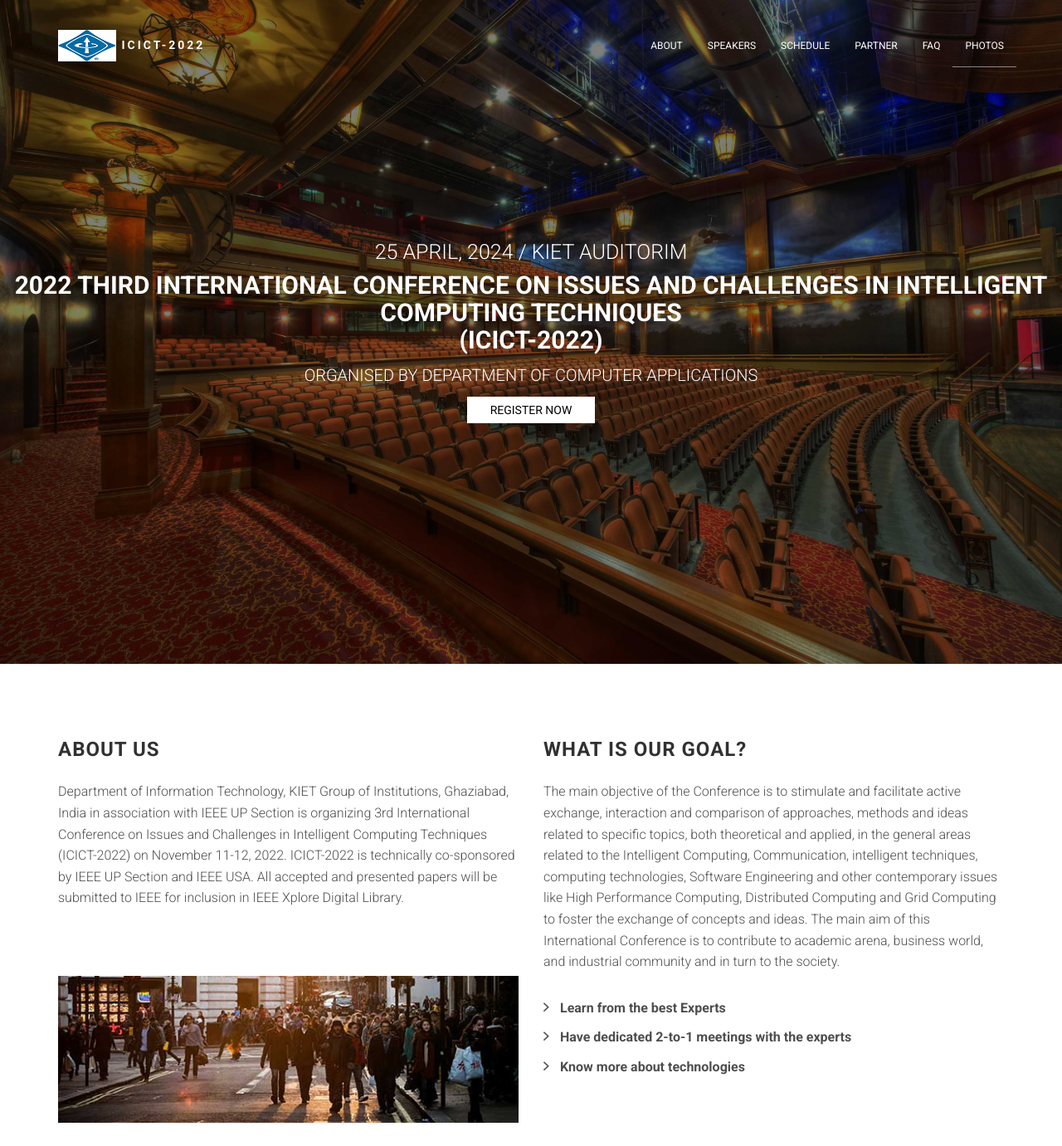
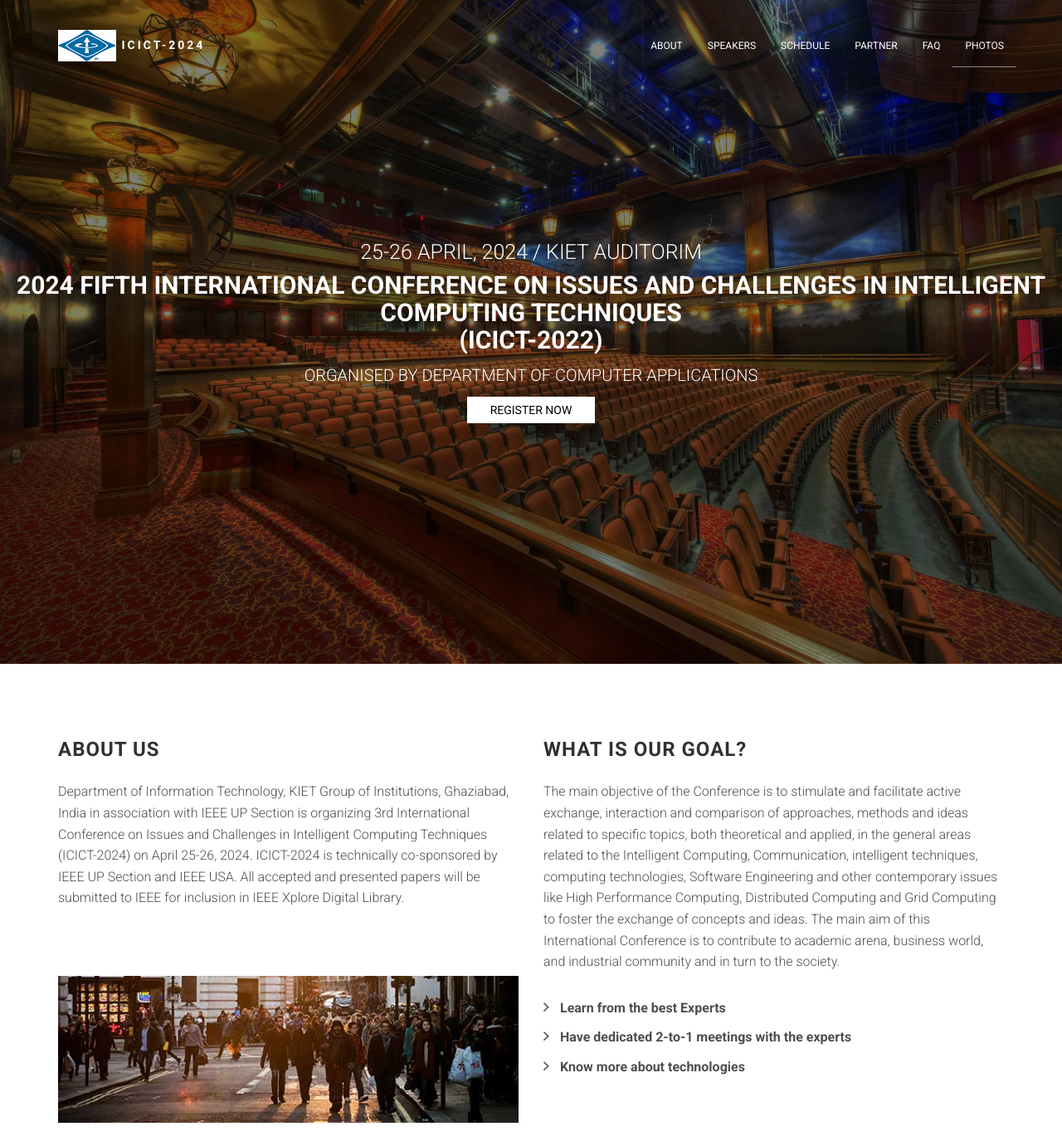
Before and after one commit to gaurmayank05/Conference_Website, a website: page index.html in a window 1280 px wide. Shown: the top 1381 px of the page at 83% size. Drawn offline with Linux system fonts and the light colour scheme; files whose address does not match are found by name.

Commit message:
Update index.html

```diff
--- a/index.html
+++ b/index.html
@@ -5,7 +5,7 @@
     <meta http-equiv="X-UA-Compatible" content="IE=edge">
     <meta name="viewport" content="width=device-width, initial-scale=1">
 
-    <title>ICICT-2022</title>
+    <title>ICICT-2024</title>
 
     <!-- css -->
     <link rel="stylesheet" href="bower_components/bootstrap/dist/css/bootstrap.min.css">
@@ -24,7 +24,7 @@
                         <!-- logo image  -->
                         <img src="assets/images/logo.png" alt="Logo">
 
-                        ICICT-2022
+                        ICICT-2024
                     </a>
                 </div>
 
@@ -57,9 +57,9 @@
     <header id="site-header" class="site-header valign-center">
         <div class="intro">
 
-            <h2>25 April, 2024 / KIET Auditorim</h2>
+            <h2>25-26 April, 2024 / KIET Auditorim</h2>
 
-            <h1>2022 Third International Conference on Issues and Challenges in Intelligent Computing Techniques<br>
+            <h1>2024 Fifth International Conference on Issues and Challenges in Intelligent Computing Techniques<br>
                 <center>(ICICT-2022)</center>
             </h1>
 
@@ -79,7 +79,7 @@
 
                     <p>Department of Information Technology, KIET Group of Institutions, Ghaziabad, India in association with IEEE UP
                         Section is organizing 3rd International Conference on Issues and Challenges in Intelligent Computing Techniques
-                        (ICICT-2022) on November 11-12, 2022. ICICT-2022 is technically co-sponsored by IEEE UP Section and IEEE USA.
+                        (ICICT-2024) on April 25-26, 2024. ICICT-2024 is technically co-sponsored by IEEE UP Section and IEEE USA.
                         All accepted and presented papers will be submitted to IEEE for inclusion in IEEE Xplore Digital Library.</p>
                         <br><br>
                     <figure>
@@ -119,7 +119,7 @@
                 <div class="col-sm-3">
 
                     <i class="ion-ios-calendar"></i>
-                    <h3>2024<br>April 24</h3>
+                    <h3>2024<br>April 24-25</h3>
 
                 </div>
                 <div class="col-sm-3">
@@ -600,7 +600,7 @@
                     </address>
                 </div>
                 <div class="col-sm-9">
-                    <iframe src="https://www.google.com/maps/place/KIET+Group+of+Institutions/@28.7531917,77.4931441,17z/data=!4m10!1m2!2m1!1skiet!3m6!1s0x390cf574d18f2b6f:0x4a65c0bc0122eb2f!8m2!3d28.7531917!4d77.497264!15sCgRraWV0kgEXZWR1Y2F0aW9uYWxfaW5zdGl0dXRpb27gAQA!16s%2Fg%2F1tdw1vv3" width="100%" height="450" frameborder="0" style="border:0" allowfullscreen></iframe>
+                    <iframe src="https://maps.google.com/maps?width=721&amp;height=400&amp;hl=en&amp;q=KIET Group of Institutions&amp;t=&amp;z=16&amp;ie=UTF8&amp;iwloc=B&amp;output=embed" frameborder="0" style="border:0" allowfullscreen></iframe>
                 </div>
             </div>
         </div>
```
